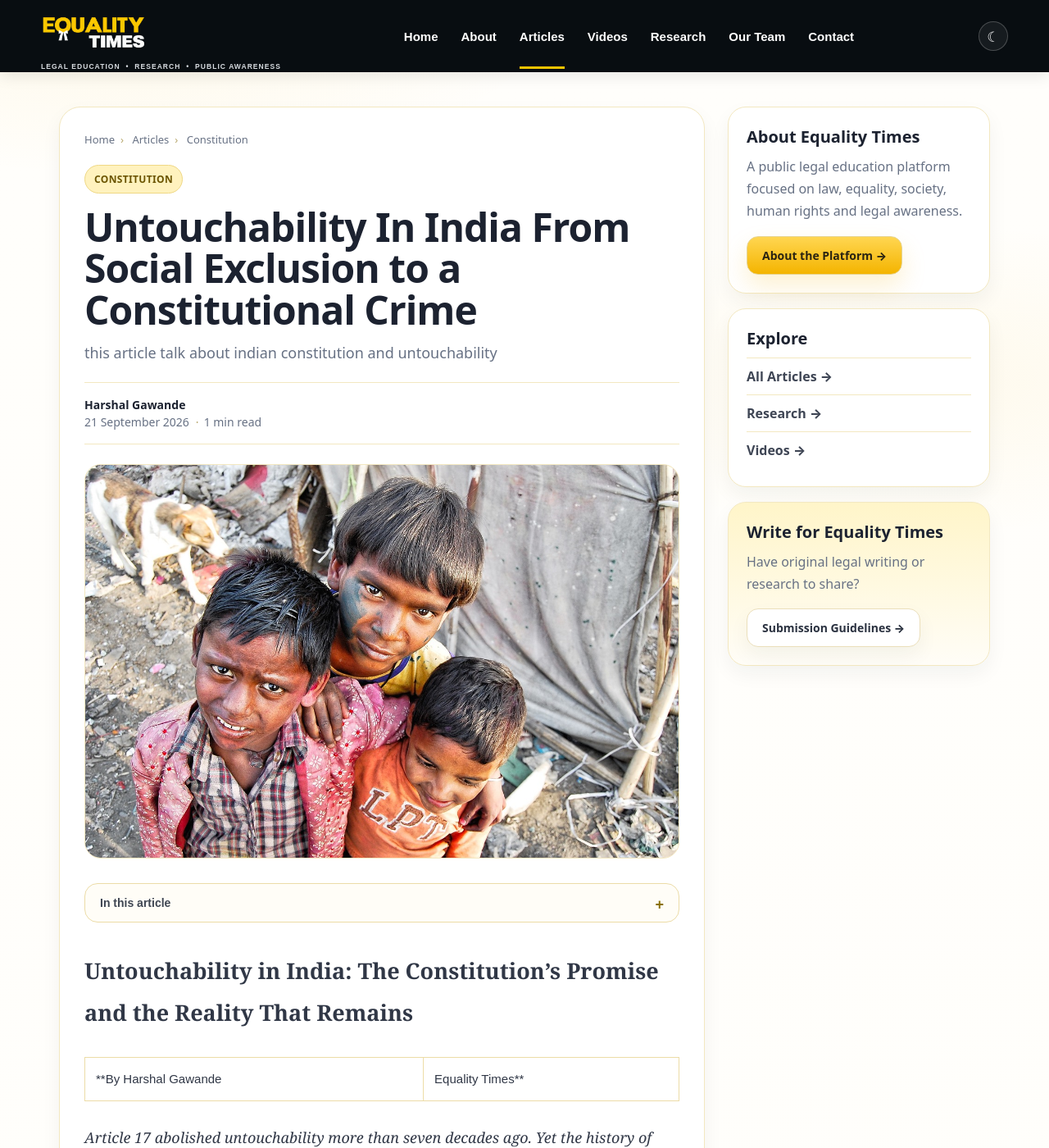
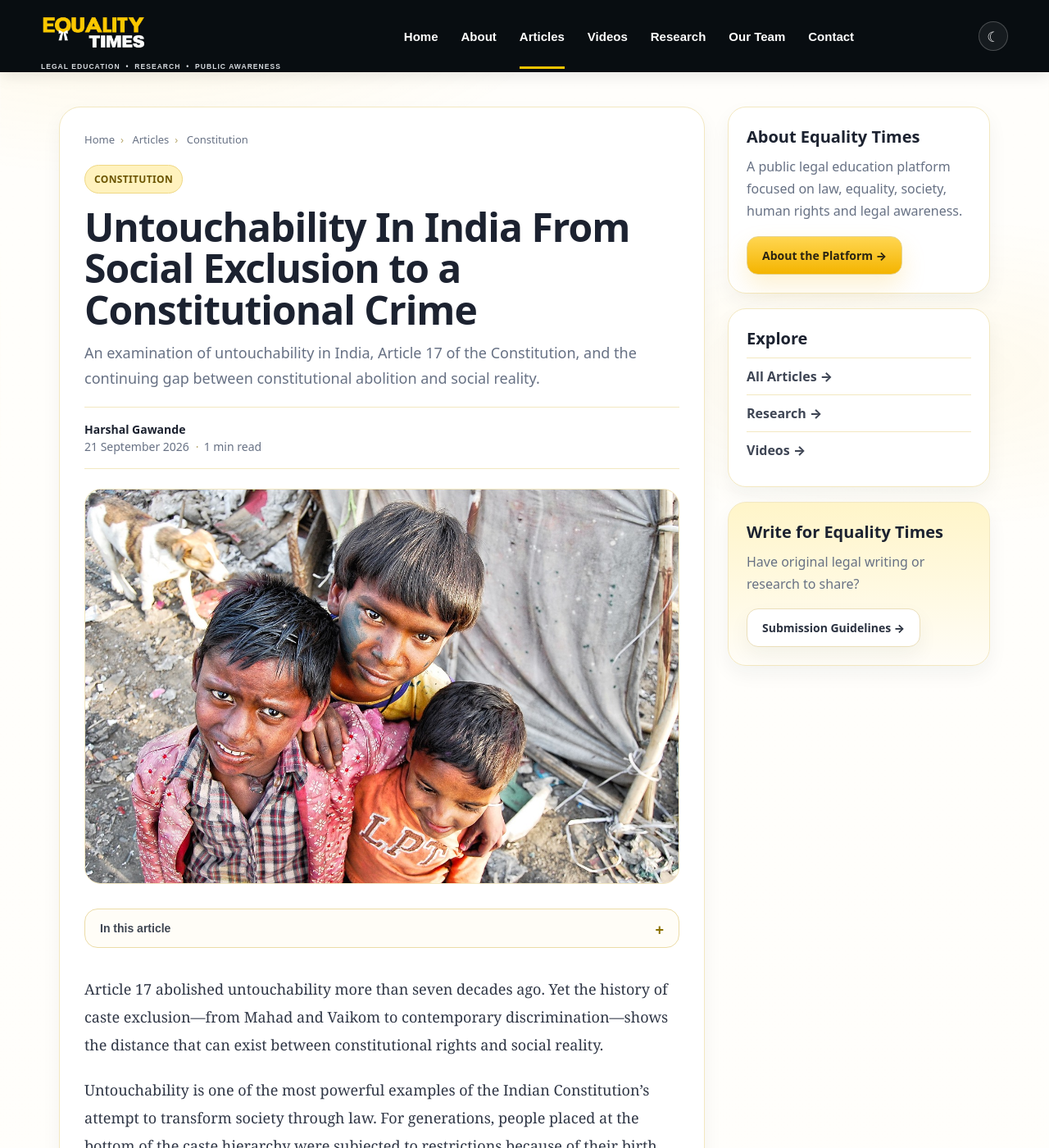
Before and after one commit to equalitytimes/equalitytimes-test, a Jekyll site: the page built from _posts/2026-09-21-untouchability-in-india-from-social-exclusion-to-a-constitutional-crime.md, in a window 1280 px wide and 1400 px high. Shown: the whole window at 82% size. Built offline with Jekyll 4.4.1, drawn with Linux system fonts in a browser that asks for light colours.

Commit message:
Polish article excerpt and remove duplicate title

```diff
--- a/_posts/2026-09-21-untouchability-in-india-from-social-exclusion-to-a-constitutional-crime.md
+++ b/_posts/2026-09-21-untouchability-in-india-from-social-exclusion-to-a-constitutional-crime.md
@@ -6,16 +6,12 @@ author_photo: /media/author-images/whatsapp-image-2026-09-21-at-63136-pm.jpeg
 author_bio: Harshal is a founder of Equality Times
 date: 2026-09-21
 category: Constitution
-excerpt: this article talk about indian constitution and untouchability
+excerpt: An examination of untouchability in India, Article 17 of the Constitution, and the continuing gap between constitutional abolition and social reality.
 cover_image: /media/article-images/poor-25440611280-1.jpg
 tags:
   - constitution
 ---
-# Untouchability in India: The Constitution’s Promise and the Reality That Remains
-
-**By Harshal Gawande | Equality Times**
-
-*Article 17 abolished untouchability more than seven decades ago. Yet the history of caste exclusion—from Mahad and Vaikom to contemporary discrimination—shows the distance that can exist between constitutional rights and social reality.*
+Article 17 abolished untouchability more than seven decades ago. Yet the history of caste exclusion—from Mahad and Vaikom to contemporary discrimination—shows the distance that can exist between constitutional rights and social reality.
 
 Untouchability is one of the most powerful examples of the Indian Constitution's attempt to transform society through law. For generations, people placed at the bottom of the caste hierarchy were subjected to restrictions because of their birth. Access to water, roads, temples, schools and other public spaces could depend on caste. In some places, social exclusion extended to occupations, residence, clothing and ordinary interaction with other members of society.
 
```
